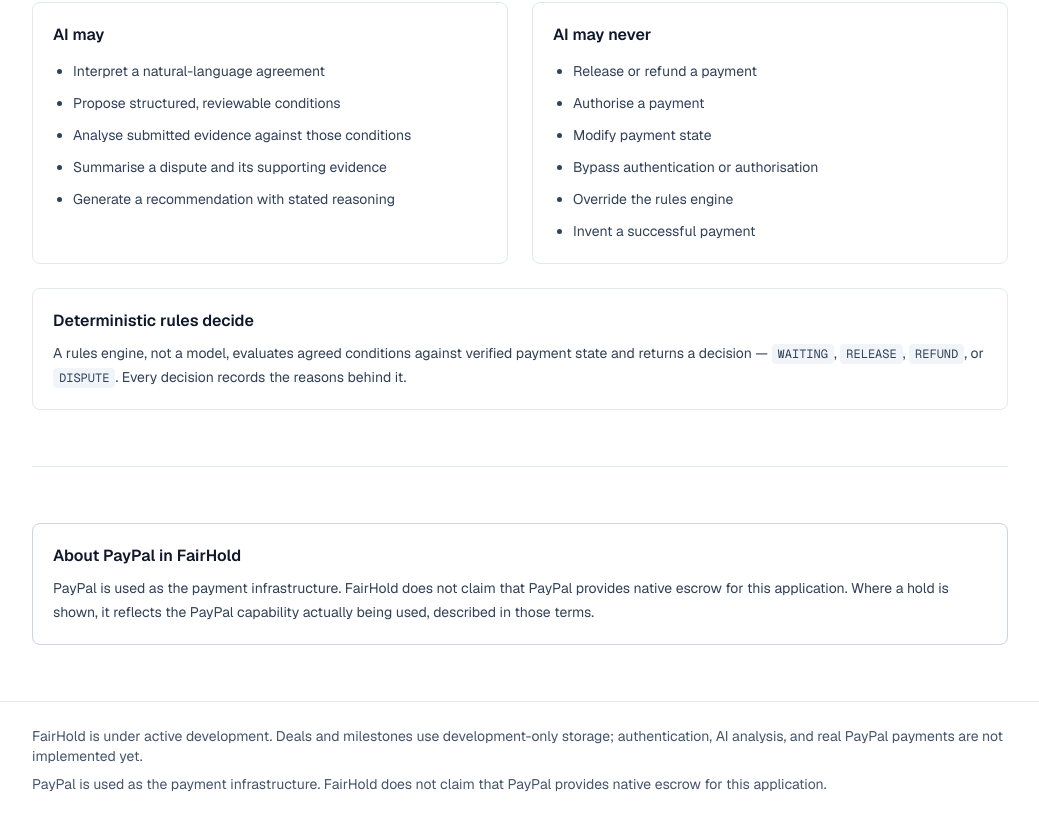
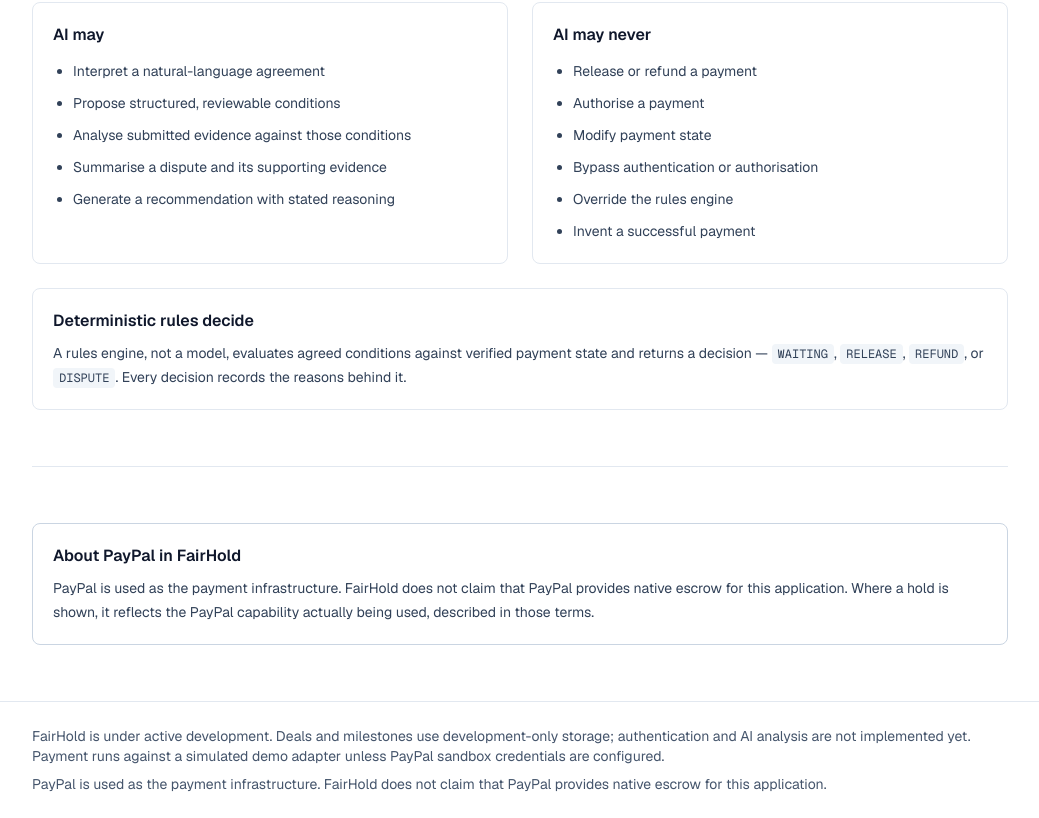
Before and after one commit to the-nidhi-bhat/fairhold, a Next.js app: page / in a window 1280 px wide. Shown: the part 1458-2276 px from the top of the page, without its empty margins (120-1159 px from the left). Built offline with nearby package versions, Linux system fonts and the light colour scheme.

Commit message:
docs: describe the PayPal sandbox provider phase

```diff
--- a/app/layout.tsx
+++ b/app/layout.tsx
@@ -66,8 +66,9 @@ export default function RootLayout({ children }: LayoutProps<"/">) {
           <div className="mx-auto w-full max-w-5xl space-y-2 px-6 py-6 text-sm text-slate-600 dark:text-slate-400">
             <p>
               FairHold is under active development. Deals and milestones use
-              development-only storage; authentication, AI analysis, and real
-              PayPal payments are not implemented yet.
+              development-only storage; authentication and AI analysis are not
+              implemented yet. Payment runs against a simulated demo adapter
+              unless PayPal sandbox credentials are configured.
             </p>
             <p>
               PayPal is used as the payment infrastructure. FairHold does not
```
Also changed, not shown: 2 other files (tests, documents, lock files or other folders).
